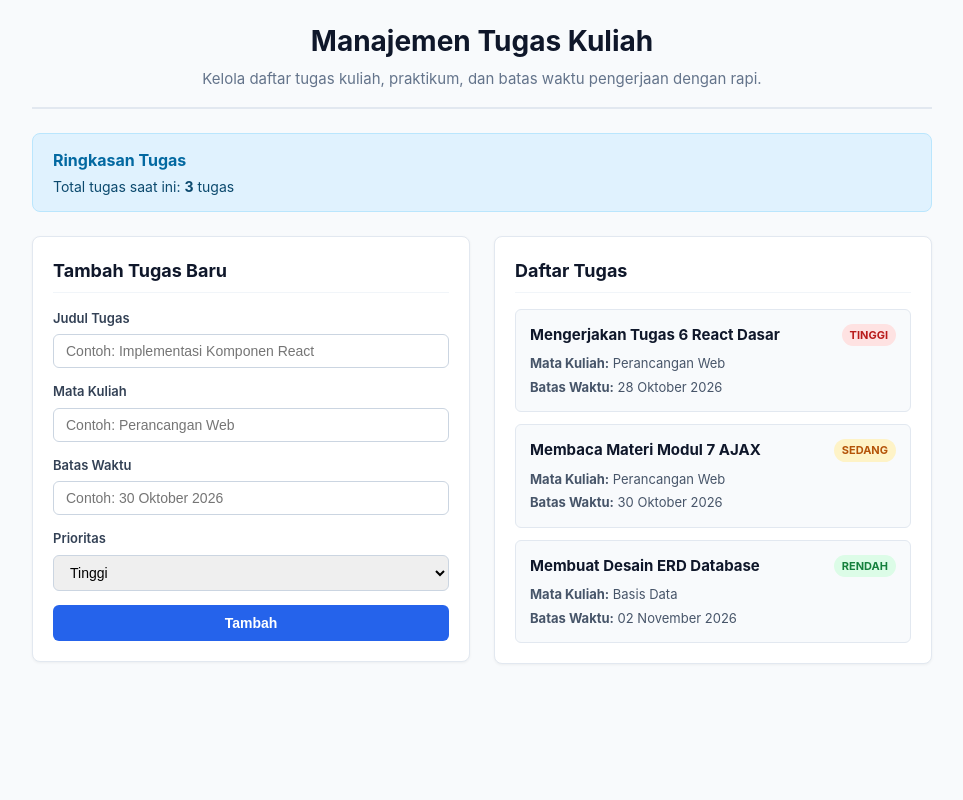
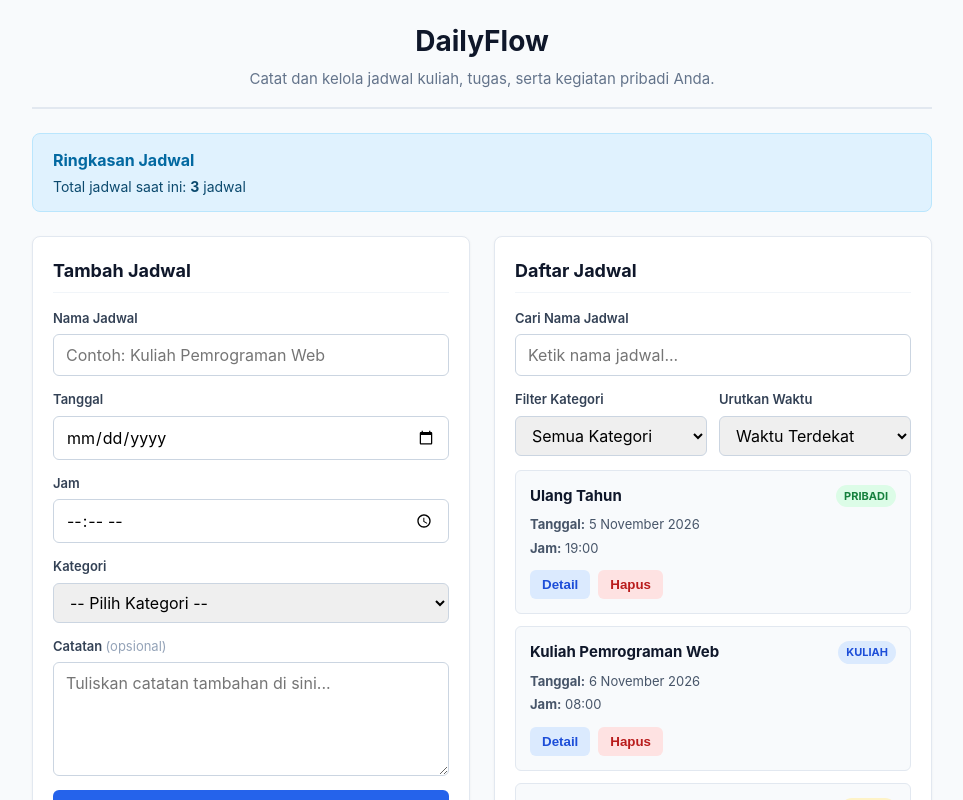
Before and after one commit to Dhaifull/TugasWeb_React, a React (Vite) app: page / in a window 1280 px wide. Shown: the top 800 px of the page, without its empty margins (158-1121 px from the left). Built offline with nearby package versions, Linux system fonts and the light colour scheme.

Commit message:
mengupdate tampilan dan fitur

```diff
--- a/index.html
+++ b/index.html
@@ -1,10 +1,11 @@
 <!doctype html>
-<html lang="en">
+<html lang="id">
   <head>
     <meta charset="UTF-8" />
     <link rel="icon" type="image/svg+xml" href="/favicon.svg" />
     <meta name="viewport" content="width=device-width, initial-scale=1.0" />
-    <title>Aplikasi Manajemen Tugas</title>
+    <meta name="theme-color" content="#f8fafc" />
+    <title>DailyFlow - Pencatatan Jadwal</title>
   </head>
   <body>
     <div id="root"></div>
--- a/src/App.css
+++ b/src/App.css
@@ -85,17 +85,20 @@
 }
 
 .form-group input,
-.form-group select {
+.form-group select,
+.form-group textarea {
   padding: 8px 12px;
   font-size: 14px;
   border: 1px solid #cbd5e1;
   border-radius: 6px;
   outline: none;
   transition: border-color 0.2s;
+  font: inherit;
 }
 
 .form-group input:focus,
-.form-group select:focus {
+.form-group select:focus,
+.form-group textarea:focus {
   border-color: #2563eb;
 }
 
@@ -115,6 +118,20 @@
 .btn-tambah:hover {
   background-color: #1d4ed8;
 }
+
+.form-group label span { color: #94a3b8; font-weight: 400; }
+.form-group textarea { resize: vertical; }
+.filter-controls { display: grid; grid-template-columns: 1fr; }
+.filter-controls .form-group { min-width: 0; }
+.filter-selectors { display: grid; grid-template-columns: 1fr 1fr; gap: 12px; }
+@media (max-width: 460px) { .filter-selectors { grid-template-columns: 1fr; gap: 0; } }
+.kategori-baru { display: flex; gap: 8px; }
+.kategori-baru input { min-width: 0; flex: 1; }
+.btn-simpan-kategori, .btn-batal-kategori { flex: 0 0 auto; padding: 8px 10px; border: 1px solid #bfdbfe; border-radius: 6px; background: #eff6ff; color: #1d4ed8; font: inherit; font-size: 13px; font-weight: 600; cursor: pointer; }
+.kategori-baru { margin-top: 8px; }
+.btn-simpan-kategori { color: white; background: #2563eb; border-color: #2563eb; }
+.btn-batal-kategori { color: #475569; background: #f1f5f9; border-color: #cbd5e1; }
+.pesan-kategori { display: block; margin-top: 5px; color: #b91c1c; }
 
 .daftar-list {
   display: flex;
@@ -170,6 +187,22 @@
   color: #15803d;
 }
 
+.badge-kuliah { background: #dbeafe; color: #1d4ed8; }
+.badge-tugas { background: #fef3c7; color: #b45309; }
+.badge-pribadi { background: #dcfce7; color: #15803d; }
+.badge-custom { background: #ede9fe; color: #6d28d9; }
+.kartu-actions { display: flex; gap: 8px; margin-top: 12px; }
+.kartu-actions button, .detail-modal > button { border: 0; border-radius: 6px; padding: 7px 12px; font-weight: 600; cursor: pointer; }
+.btn-detail { color: #1d4ed8; background: #dbeafe; }
+.btn-hapus { color: #b91c1c; background: #fee2e2; }
+.modal-backdrop { position: fixed; inset: 0; z-index: 2; display: grid; place-items: center; padding: 20px; background: #0f172a80; }
+.detail-modal { width: min(100%, 480px); padding: 24px; border-radius: 12px; background: white; box-shadow: 0 20px 50px #0f172a33; }
+.detail-modal h3 { margin-bottom: 18px; }
+.detail-modal dl { margin: 0 0 20px; }
+.detail-modal dl div { padding: 10px 0; border-bottom: 1px solid #e2e8f0; }
+.detail-modal dt { color: #64748b; font-size: 12px; }
+.detail-modal dd { margin: 2px 0 0; font-weight: 600; }
+
 .pesan-kosong {
   text-align: center;
   color: #94a3b8;
--- a/src/App.jsx
+++ b/src/App.jsx
@@ -1,47 +1,86 @@
-import { useState } from "react";
+import { useEffect, useState } from "react";
 import Header from "./components/Header";
 import RingkasanTugas from "./components/RingkasanTugas";
 import FormTugas from "./components/FormTugas";
 import DaftarTugas from "./components/DaftarTugas";
 import "./App.css";
 
+const jadwalContoh = [
+  { id: 1, nama: "Ulang Tahun", tanggal: "2026-11-05", jam: "19:00", kategori: "Pribadi", catatan: "Acara ulang tahun keluarga" },
+  { id: 2, nama: "Kuliah Pemrograman Web", tanggal: "2026-11-06", jam: "08:00", kategori: "Kuliah", catatan: "Belajar dengan giat" },
+  { id: 3, nama: "Pengerjaan Tugas Besar", tanggal: "2026-11-07", jam: "13:00", kategori: "Tugas", catatan: "Mengerjakan tugas besar" },
+];
+const kategoriBawaan = ["Kuliah", "Tugas", "Pribadi"];
+
 function App() {
-  const [daftarTugas, setDaftarTugas] = useState([
-    {
-      id: 1,
-      judul: "Mengerjakan Tugas 6 React Dasar",
-      mataKuliah: "Perancangan Web",
-      deadline: "28 Oktober 2026",
-      prioritas: "Tinggi",
-    },
-    {
-      id: 2,
-      judul: "Membaca Materi Modul 7 AJAX",
-      mataKuliah: "Perancangan Web",
-      deadline: "30 Oktober 2026",
-      prioritas: "Sedang",
-    },
-    {
-      id: 3,
-      judul: "Membuat Desain ERD Database",
-      mataKuliah: "Basis Data",
-      deadline: "02 November 2026",
-      prioritas: "Rendah",
-    },
-  ]);
+  const [daftarTugas, setDaftarTugas] = useState(() => {
+    try {
+      const tersimpan = localStorage.getItem("dailyflow-jadwal");
+      return tersimpan ? JSON.parse(tersimpan) : jadwalContoh;
+    } catch {
+      return jadwalContoh;
+    }
+  });
+  const [jadwalDetail, setJadwalDetail] = useState(null);
+  const [kategoriTambahan, setKategoriTambahan] = useState(() => {
+    try {
+      return JSON.parse(localStorage.getItem("dailyflow-kategori")) || [];
+    } catch {
+      return [];
+    }
+  });
 
-  function handleTambahTugas(tugasBaru) {
-    setDaftarTugas([...daftarTugas, tugasBaru]);
+  useEffect(() => {
+    localStorage.setItem("dailyflow-jadwal", JSON.stringify(daftarTugas));
+  }, [daftarTugas]);
+
+  useEffect(() => {
+    localStorage.setItem("dailyflow-kategori", JSON.stringify(kategoriTambahan));
+  }, [kategoriTambahan]);
+
+  function handleTambahTugas(jadwalBaru) {
+    setDaftarTugas((jadwal) => [...jadwal, jadwalBaru]);
   }
+
+  function handleTambahKategori(namaKategori) {
+    const namaBersih = namaKategori.trim();
+    if (!namaBersih || [...kategoriBawaan, ...kategoriTambahan].some((kategori) => kategori.toLocaleLowerCase("id-ID") === namaBersih.toLocaleLowerCase("id-ID"))) {
+      return false;
+    }
+    setKategoriTambahan((kategori) => [...kategori, namaBersih]);
+    return true;
+  }
+
+  function handleHapusJadwal(id) {
+    setDaftarTugas((jadwal) => jadwal.filter((item) => item.id !== id));
+    if (jadwalDetail?.id === id) setJadwalDetail(null);
+  }
+
+  const dateDetail = jadwalDetail && new Date(`${jadwalDetail.tanggal}T00:00:00`).toLocaleDateString("id-ID", { day: "numeric", month: "long", year: "numeric" });
 
   return (
     <div className="app-container">
       <Header />
       <RingkasanTugas totalTugas={daftarTugas.length} />
       <main className="main-content">
-        <FormTugas onTambahTugas={handleTambahTugas} />
-        <DaftarTugas daftarTugas={daftarTugas} />
+        <FormTugas onTambahTugas={handleTambahTugas} kategori={[...kategoriBawaan, ...kategoriTambahan]} onTambahKategori={handleTambahKategori} />
+        <DaftarTugas daftarTugas={daftarTugas} kategori={ [...kategoriBawaan, ...kategoriTambahan] } onHapus={handleHapusJadwal} onDetail={setJadwalDetail} />
       </main>
+      {jadwalDetail && (
+        <div className="modal-backdrop" onClick={() => setJadwalDetail(null)}>
+          <section className="detail-modal" role="dialog" aria-modal="true" aria-labelledby="detail-title" onClick={(e) => e.stopPropagation()}>
+            <h3 id="detail-title">Detail Jadwal</h3>
+            <dl>
+              <div><dt>Nama Jadwal</dt><dd>{jadwalDetail.nama}</dd></div>
+              <div><dt>Tanggal</dt><dd>{dateDetail}</dd></div>
+              <div><dt>Jam</dt><dd>{jadwalDetail.jam}</dd></div>
+              <div><dt>Kategori</dt><dd>{jadwalDetail.kategori}</dd></div>
+              <div><dt>Catatan</dt><dd>{jadwalDetail.catatan || "Tidak ada catatan"}</dd></div>
+            </dl>
+            <button type="button" className="btn-detail" onClick={() => setJadwalDetail(null)}>Tutup</button>
+          </section>
+        </div>
+      )}
     </div>
   );
 }
--- a/src/components/DaftarTugas.jsx
+++ b/src/components/DaftarTugas.jsx
@@ -1,25 +1,60 @@
+import { useState } from "react";
 import KartuTugas from "./KartuTugas";
 
-function DaftarTugas({ daftarTugas }) {
+function DaftarTugas({ daftarTugas, kategori: semuaKategori, onHapus, onDetail }) {
+  const [pencarian, setPencarian] = useState("");
+  const [filterKategori, setFilterKategori] = useState("");
+  const [urutanWaktu, setUrutanWaktu] = useState("terdekat");
+  const kategoriJadwal = [...new Set([...semuaKategori, ...daftarTugas.map((jadwal) => jadwal.kategori)])].sort((a, b) => a.localeCompare(b, "id-ID"));
+  const jadwalUrut = [...daftarTugas]
+    .filter((jadwal) => jadwal.nama.toLocaleLowerCase("id-ID").includes(pencarian.trim().toLocaleLowerCase("id-ID")))
+    .filter((jadwal) => !filterKategori || jadwal.kategori === filterKategori)
+    .sort((a, b) => {
+      const perbandingan = `${a.tanggal} ${a.jam}`.localeCompare(`${b.tanggal} ${b.jam}`);
+      return urutanWaktu === "terdekat" ? perbandingan : -perbandingan;
+    });
+
   return (
-    <div className="daftar-container">
-      <h3>Daftar Tugas</h3>
-      {daftarTugas.length === 0 ? (
-        <p className="pesan-kosong">Belum ada data tugas</p>
+    <section className="daftar-container">
+      <h3>Daftar Jadwal</h3>
+      <div className="filter-controls">
+        <div className="form-group search-group">
+          <label htmlFor="cari-jadwal">Cari Nama Jadwal</label>
+          <input
+            id="cari-jadwal"
+            type="search"
+            placeholder="Ketik nama jadwal..."
+            value={pencarian}
+            onChange={(e) => setPencarian(e.target.value)}
+          />
+        </div>
+        <div className="filter-selectors">
+          <div className="form-group search-group">
+            <label htmlFor="filter-kategori">Filter Kategori</label>
+            <select id="filter-kategori" value={filterKategori} onChange={(e) => setFilterKategori(e.target.value)}>
+              <option value="">Semua Kategori</option>
+              {kategoriJadwal.map((kategori) => <option key={kategori} value={kategori}>{kategori}</option>)}
+            </select>
+          </div>
+          <div className="form-group search-group">
+            <label htmlFor="urutan-waktu">Urutkan Waktu</label>
+            <select id="urutan-waktu" value={urutanWaktu} onChange={(e) => setUrutanWaktu(e.target.value)}>
+              <option value="terdekat">Waktu Terdekat</option>
+              <option value="terlama">Waktu Terlama</option>
+            </select>
+          </div>
+        </div>
+      </div>
+      {jadwalUrut.length === 0 ? (
+        <p className="pesan-kosong">
+          {daftarTugas.length === 0 ? "Belum ada jadwal. Tambahkan jadwal melalui formulir." : "Jadwal dengan nama tersebut tidak ditemukan."}
+        </p>
       ) : (
         <div className="daftar-list">
-          {daftarTugas.map((tugas) => (
-            <KartuTugas
-              key={tugas.id}
-              judul={tugas.judul}
-              mataKuliah={tugas.mataKuliah}
-              deadline={tugas.deadline}
-              prioritas={tugas.prioritas}
-            />
-          ))}
+          {jadwalUrut.map((jadwal) => <KartuTugas key={jadwal.id} jadwal={jadwal} onHapus={onHapus} onDetail={onDetail} />)}
         </div>
       )}
-    </div>
+    </section>
   );
 }
 
--- a/src/components/FormTugas.jsx
+++ b/src/components/FormTugas.jsx
@@ -1,86 +1,90 @@
 import { useState } from "react";
 
-function FormTugas({ onTambahTugas }) {
-  const [judul, setJudul] = useState("");
-  const [mataKuliah, setMataKuliah] = useState("");
-  const [deadline, setDeadline] = useState("");
-  const [prioritas, setPrioritas] = useState("Tinggi");
+function FormTugas({ onTambahTugas, kategori: daftarKategori, onTambahKategori }) {
+  const [nama, setNama] = useState("");
+  const [tanggal, setTanggal] = useState("");
+  const [jam, setJam] = useState("");
+  const [kategori, setKategori] = useState("");
+  const [catatan, setCatatan] = useState("");
+  const [tambahKategoriTerbuka, setTambahKategoriTerbuka] = useState(false);
+  const [kategoriBaru, setKategoriBaru] = useState("");
+  const [pesanKategori, setPesanKategori] = useState("");
+
+  function simpanKategori() {
+    const namaKategori = kategoriBaru.trim();
+    if (!namaKategori) {
+      setPesanKategori("Masukkan nama kategori.");
+      return;
+    }
+    if (!onTambahKategori(namaKategori)) {
+      setPesanKategori("Kategori sudah ada.");
+      return;
+    }
+    setKategori(namaKategori);
+    setKategoriBaru("");
+    setPesanKategori("");
+    setTambahKategoriTerbuka(false);
+  }
+
+  function handlePilihKategori(e) {
+    if (e.target.value === "__tambah_kategori__") {
+      setKategori("");
+      setTambahKategoriTerbuka(true);
+      setPesanKategori("");
+      return;
+    }
+    setKategori(e.target.value);
+  }
 
   function handleSubmit(e) {
     e.preventDefault();
-    if (!judul.trim() || !mataKuliah.trim()) {
-      alert("Harap isi judul tugas dan mata kuliah.");
-      return;
-    }
-
-    const tugasBaru = {
-      id: Date.now(),
-      judul: judul.trim(),
-      mataKuliah: mataKuliah.trim(),
-      deadline: deadline.trim() || "Tidak ditentukan",
-      prioritas: prioritas,
-    };
-
-    onTambahTugas(tugasBaru);
-
-    // Reset input setelah tambah tugas
-    setJudul("");
-    setMataKuliah("");
-    setDeadline("");
-    setPrioritas("Tinggi");
+    onTambahTugas({ id: Date.now(), nama: nama.trim(), tanggal, jam, kategori, catatan: catatan.trim() });
+    setNama("");
+    setTanggal("");
+    setJam("");
+    setKategori("");
+    setCatatan("");
   }
 
   return (
-    <div className="form-container">
-      <h3>Tambah Tugas Baru</h3>
+    <section className="form-container">
+      <h3>Tambah Jadwal</h3>
       <form onSubmit={handleSubmit}>
         <div className="form-group">
-          <label htmlFor="judul">Judul Tugas</label>
-          <input
-            id="judul"
-            type="text"
-            placeholder="Contoh: Implementasi Komponen React"
-            value={judul}
-            onChange={(e) => setJudul(e.target.value)}
-          />
+          <label htmlFor="nama">Nama Jadwal</label>
+          <input id="nama" type="text" placeholder="Contoh: Kuliah Pemrograman Web" value={nama} onChange={(e) => setNama(e.target.value)} required />
         </div>
         <div className="form-group">
-          <label htmlFor="mataKuliah">Mata Kuliah</label>
-          <input
-            id="mataKuliah"
-            type="text"
-            placeholder="Contoh: Perancangan Web"
-            value={mataKuliah}
-            onChange={(e) => setMataKuliah(e.target.value)}
-          />
+          <label htmlFor="tanggal">Tanggal</label>
+          <input id="tanggal" type="date" value={tanggal} onChange={(e) => setTanggal(e.target.value)} required />
         </div>
         <div className="form-group">
-          <label htmlFor="deadline">Batas Waktu</label>
-          <input
-            id="deadline"
-            type="text"
-            placeholder="Contoh: 30 Oktober 2026"
-            value={deadline}
-            onChange={(e) => setDeadline(e.target.value)}
-          />
+          <label htmlFor="jam">Jam</label>
+          <input id="jam" type="time" value={jam} onChange={(e) => setJam(e.target.value)} required />
         </div>
         <div className="form-group">
-          <label htmlFor="prioritas">Prioritas</label>
-          <select
-            id="prioritas"
-            value={prioritas}
-            onChange={(e) => setPrioritas(e.target.value)}
-          >
-            <option value="Tinggi">Tinggi</option>
-            <option value="Sedang">Sedang</option>
-            <option value="Rendah">Rendah</option>
+          <label htmlFor="kategori">Kategori</label>
+          <select id="kategori" value={kategori} onChange={handlePilihKategori} required>
+            <option value="" disabled>-- Pilih Kategori --</option>
+            {daftarKategori.map((item) => <option key={item} value={item}>{item}</option>)}
+            <option value="__tambah_kategori__">＋ Tambah kategori...</option>
           </select>
+          {tambahKategoriTerbuka && (
+            <div className="kategori-baru">
+              <input aria-label="Nama kategori baru" placeholder="Nama kategori baru" value={kategoriBaru} onChange={(e) => { setKategoriBaru(e.target.value); setPesanKategori(""); }} onKeyDown={(e) => { if (e.key === "Enter") { e.preventDefault(); simpanKategori(); } }} />
+              <button type="button" className="btn-simpan-kategori" onClick={simpanKategori}>Simpan</button>
+              <button type="button" className="btn-batal-kategori" onClick={() => { setTambahKategoriTerbuka(false); setKategoriBaru(""); setPesanKategori(""); }}>Batal</button>
+            </div>
+          )}
+          {pesanKategori && <small className="pesan-kategori" role="status">{pesanKategori}</small>}
         </div>
-        <button type="submit" className="btn-tambah">
-          Tambah
-        </button>
+        <div className="form-group">
+          <label htmlFor="catatan">Catatan <span>(opsional)</span></label>
+          <textarea id="catatan" rows="4" placeholder="Tuliskan catatan tambahan di sini..." value={catatan} onChange={(e) => setCatatan(e.target.value)} />
+        </div>
+        <button type="submit" className="btn-tambah">Simpan Jadwal</button>
       </form>
-    </div>
+    </section>
   );
 }
 
--- a/src/components/Header.jsx
+++ b/src/components/Header.jsx
@@ -1,8 +1,8 @@
 function Header() {
   return (
     <header className="app-header">
-      <h1>Manajemen Tugas Kuliah</h1>
-      <p>Kelola daftar tugas kuliah, praktikum, dan batas waktu pengerjaan dengan rapi.</p>
+      <h1>DailyFlow</h1>
+      <p>Catat dan kelola jadwal kuliah, tugas, serta kegiatan pribadi Anda.</p>
     </header>
   );
 }
--- a/src/components/KartuTugas.jsx
+++ b/src/components/KartuTugas.jsx
@@ -1,19 +1,19 @@
-function KartuTugas({ judul, mataKuliah, deadline, prioritas }) {
-  const getBadgeClass = (level) => {
-    if (level === "Tinggi") return "badge badge-tinggi";
-    if (level === "Sedang") return "badge badge-sedang";
-    return "badge badge-rendah";
-  };
+function KartuTugas({ jadwal, onHapus, onDetail }) {
+  const date = new Date(`${jadwal.tanggal}T00:00:00`).toLocaleDateString("id-ID", { day: "numeric", month: "long", year: "numeric" });
 
   return (
-    <div className="kartu-tugas">
+    <article className="kartu-tugas">
       <div className="kartu-header">
-        <h4>{judul}</h4>
-        <span className={getBadgeClass(prioritas)}>{prioritas}</span>
+        <h4>{jadwal.nama}</h4>
+        <span className={`badge ${["Kuliah", "Tugas", "Pribadi"].includes(jadwal.kategori) ? `badge-${jadwal.kategori.toLowerCase()}` : "badge-custom"}`}>{jadwal.kategori}</span>
       </div>
-      <p><strong>Mata Kuliah:</strong> {mataKuliah}</p>
-      <p><strong>Batas Waktu:</strong> {deadline}</p>
-    </div>
+      <p><strong>Tanggal:</strong> {date}</p>
+      <p><strong>Jam:</strong> {jadwal.jam}</p>
+      <div className="kartu-actions">
+        <button type="button" className="btn-detail" onClick={() => onDetail(jadwal)}>Detail</button>
+        <button type="button" className="btn-hapus" onClick={() => onHapus(jadwal.id)}>Hapus</button>
+      </div>
+    </article>
   );
 }
 
--- a/src/components/RingkasanTugas.jsx
+++ b/src/components/RingkasanTugas.jsx
@@ -1,9 +1,9 @@
 function RingkasanTugas({ totalTugas }) {
   return (
     <div className="ringkasan-box">
-      <h3>Ringkasan Tugas</h3>
+      <h3>Ringkasan Jadwal</h3>
       <p>
-        Total tugas saat ini: <strong>{totalTugas}</strong> tugas
+        Total jadwal saat ini: <strong>{totalTugas}</strong> jadwal
       </p>
     </div>
   );
```
